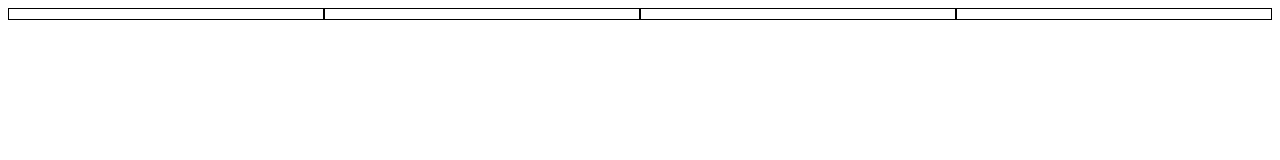
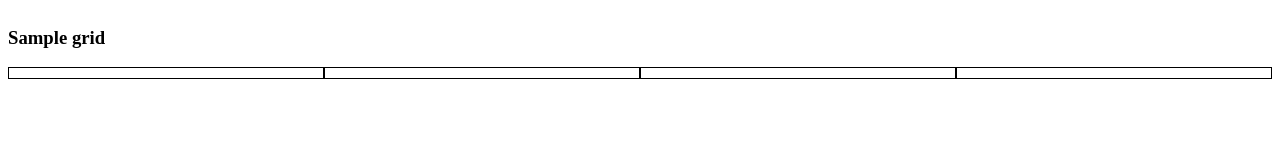
Before and after one commit to johnnyaustor/johnnyaustor.github.io, a plain HTML site: page index.html in a window 1280 px wide. Drawn offline with Linux system fonts and the light colour scheme.

Commit message:
add title

```diff
--- a/index.html
+++ b/index.html
@@ -9,6 +9,9 @@
   </head>
   <body>
     <div class="row">
+      <h3>Sample grid</h3>
+    </div>
+    <div class="row">
       <div class="col"></div>
       <div class="col"></div>
       <div class="col"></div>
```
